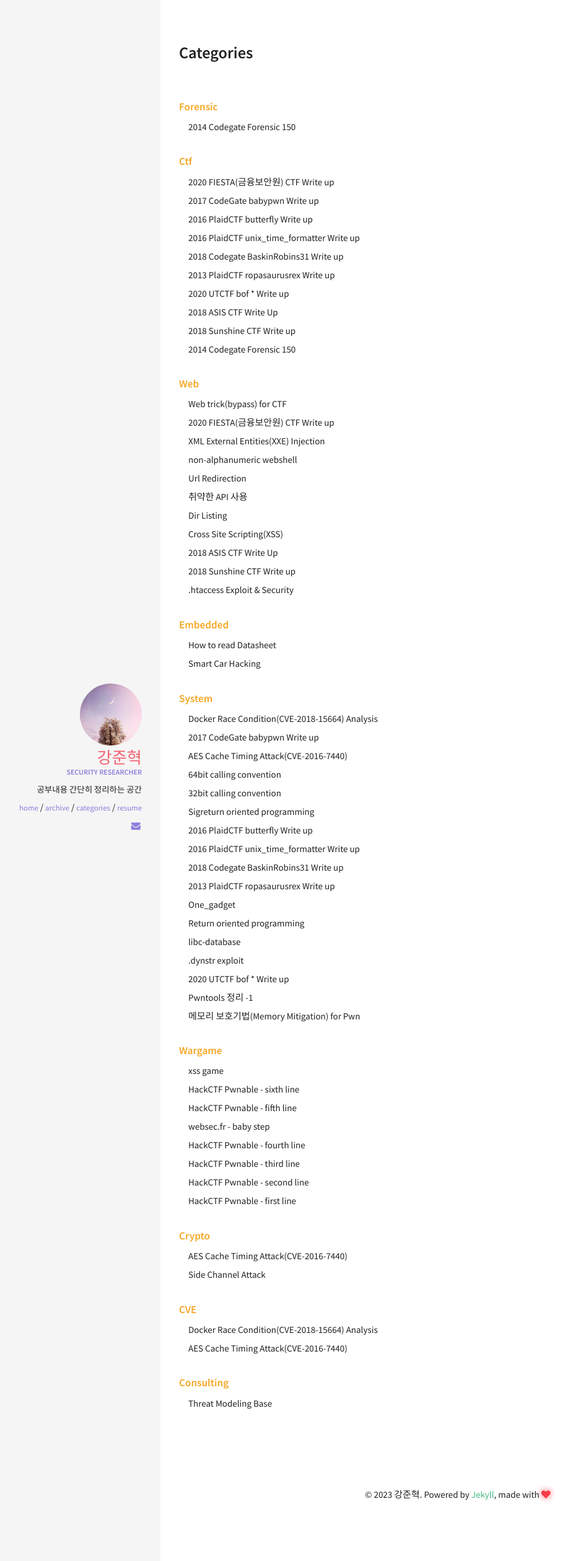
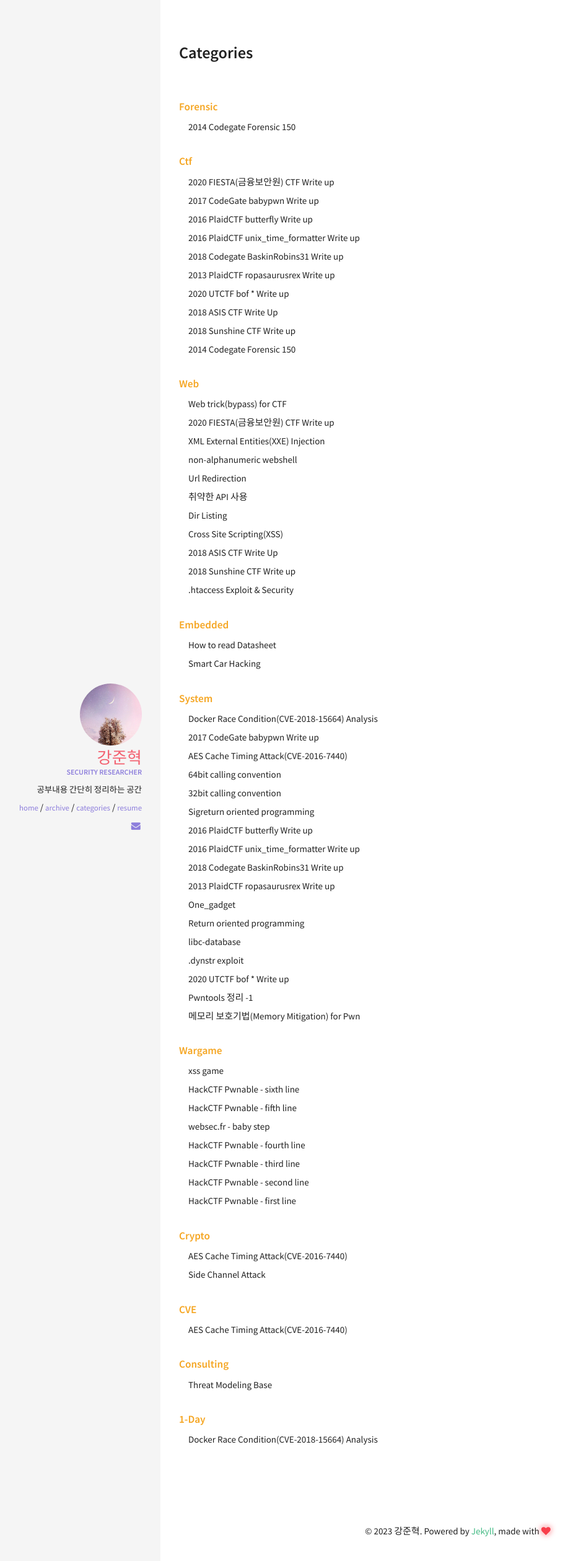
Before and after one commit to kangsecu/kangsecu.github.io, a Jekyll site: the page built from categories/index.html, in a window 1280 px wide. Shown: the top 2519 px of the page at 62% size, without its empty margins (61-986 px from the left). Built offline with Jekyll 4.4.1, drawn with Linux system fonts in a browser that asks for light colours.

Commit message:
Update 2023-01-02-Docker-race-conditon-cve.md

```diff
--- a/_posts/2023-01-02-Docker-race-conditon-cve.md
+++ b/_posts/2023-01-02-Docker-race-conditon-cve.md
@@ -2,7 +2,7 @@
 layout: post
 title: "Docker Race Condition(CVE-2018-15664) Analysis"
 excerpt: "Try to know CVE-2018-15664"
-categories: [system,CVE]
+categories: [system,1-day]
 comments: true
 ---
 
```
